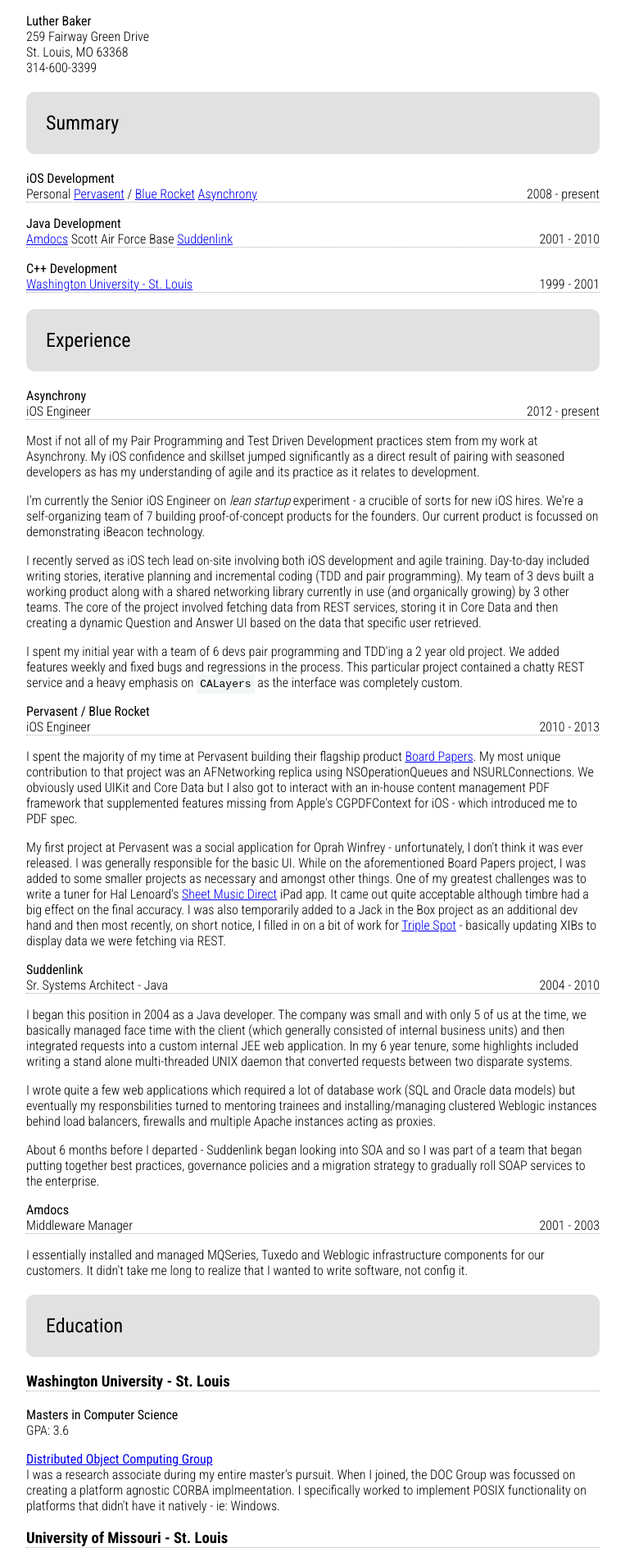
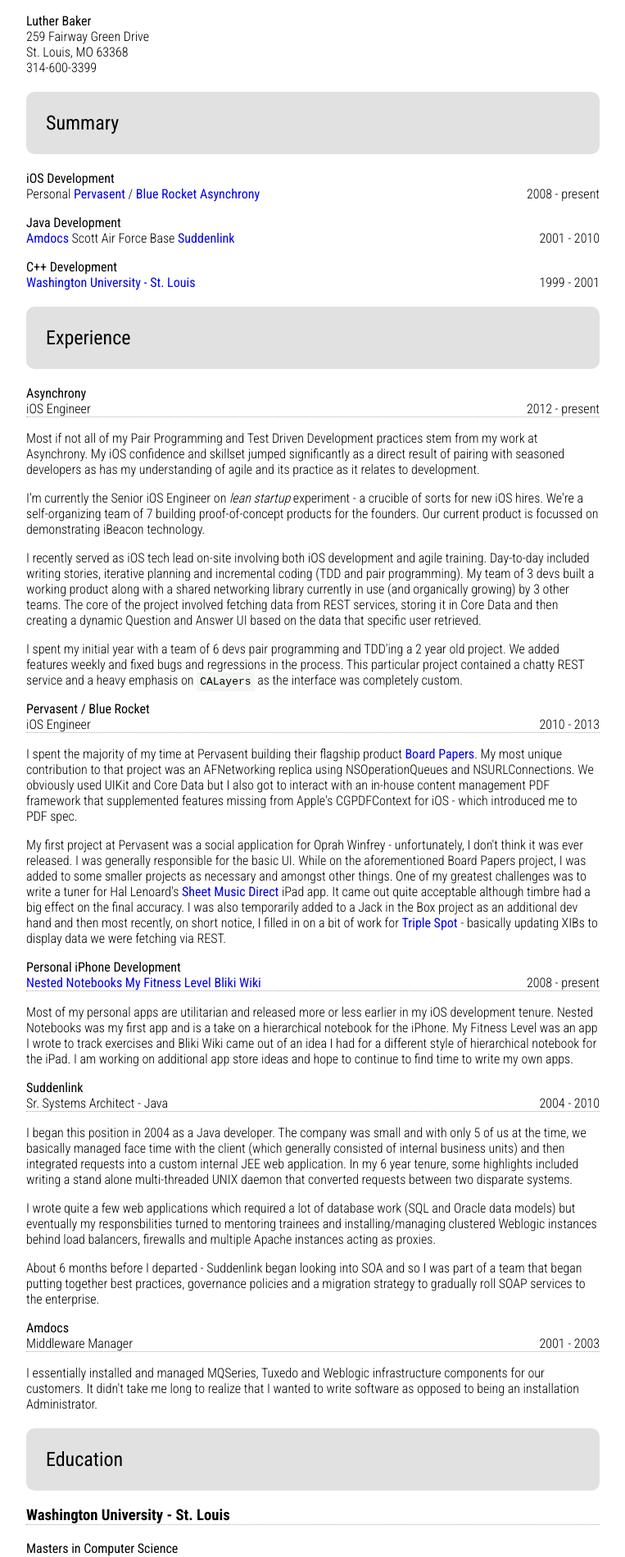
Before and after one commit to EffectiveProgramming-Forks/com.effectiveprogramming.luther, a Jekyll site: the page r.html, which Jekyll copies as it is, in a window 1280 px wide. Shown: the top 1899 px of the page at 82% size, without its empty margins (258-1021 px from the left). Built offline with Jekyll 4.4.1, drawn with Linux system fonts in a browser that asks for light colours; Markdown is read by kramdown in place of the engine named in the settings; some of the changed text lies outside the part shown.

Commit message:
Updated with app store apps.

```diff
--- a/r.html
+++ b/r.html
@@ -10,6 +10,13 @@
 			font-weight: 300;
 			margin: auto;
 			width: 700px;
+		}
+		a {
+			font-weight: 400;
+			text-decoration: none;
+		}
+		a:hover {
+			text-decoration: underline;
 		}
 		h2 {
 			background-color: #e1e1e1;
@@ -60,17 +67,17 @@
 		</div>
 		<div class="content">
 			<h2>Summary</h2>
-			<dl class="experience">
+			<dl>
 				<dt>iOS Development</dt>
 				<dd class="timeframe">2008 - present</dd>
 				<dd class="position">Personal <a href="http://www.pervasent.com/">Pervasent</a> &#x2f; <a href="http://bluerocket.us/">Blue Rocket</a> <a href="http://www.asynchrony.com/">Asynchrony</a></dd>
 			</dl>
-			<dl class="experience">
+			<dl>
 				<dt>Java Development</dt>
 				<dd class="timeframe">2001 - 2010</dd>
 				<dd class="position"><a href="http://www.amdocs.com/Pages/HomePage.aspx">Amdocs</a> Scott Air Force Base <a href="http://www.suddenlink.com/">Suddenlink</a></dd>
 			</dl>
-			<dl class="experience">
+			<dl>
 				<dt>C++ Development</dt>
 				<dd class="timeframe">1999 - 2001</dd>
 				<dd class="position"><a href="http://cse.wustl.edu/Pages/default.aspx">Washington University - St. Louis</a></dd>
@@ -96,6 +103,13 @@
 			<p>My first project at Pervasent was a social application for Oprah Winfrey - unfortunately, I don't think it was ever released. I was generally responsible for the basic UI. While on the aforementioned Board Papers project, I was added to some smaller projects as necessary and amongst other things. One of my greatest challenges was to write a tuner for Hal Lenoard's <a href="https://itunes.apple.com/us/app/sheet-music-direct-for-ipad/id455346511?mt=8">Sheet Music Direct</a> iPad app. It came out quite acceptable although timbre had a big effect on the final accuracy. I was also temporarily added to a Jack in the Box project as an additional dev hand and then most recently, on short notice, I filled in on a bit of work for <a href="https://www.triplespot.com/">Triple Spot</a> - basically updating XIBs to display data we were fetching via REST.</p>
 
 			<dl class="experience">
+				<dt>Personal iPhone Development</dt>
+				<dd class="timeframe">2008 - present</dd>
+				<dd class="position"><a href="https://itunes.apple.com/us/app/nested-notebooks/id373257869?mt=8">Nested Notebooks</a> <a href="https://itunes.apple.com/us/app/my-fitness-level/id394366354?mt=8">My Fitness Level</a> <a href="https://itunes.apple.com/us/app/bliki-wiki/id623149294?mt=8">Bliki Wiki</a></dd>
+			</dl>
+			<p>Most of my personal apps are utilitarian and released more or less earlier in my iOS development tenure. Nested Notebooks was my first app and is a take on a hierarchical notebook for the iPhone. My Fitness Level was an app I wrote to track exercises and Bliki Wiki came out of an idea I had for a different style of hierarchical notebook for the iPad. I am working on additional app store ideas and hope to continue to find time to write my own apps.</p>
+
+			<dl class="experience">
 				<dt>Suddenlink</dt>
 				<dd class="timeframe">2004 - 2010</dd>
 				<dd class="position">Sr. Systems Architect - Java</dd>
@@ -109,7 +123,7 @@
 				<dd class="timeframe">2001 - 2003</dd>
 				<dd class="position">Middleware Manager</dd>
 			</dl>
-			<p>I essentially installed and managed MQSeries, Tuxedo and Weblogic infrastructure components for our customers. It didn't take me long to realize that I wanted to write software, not config it.</p>
+			<p>I essentially installed and managed MQSeries, Tuxedo and Weblogic infrastructure components for our customers. It didn't take me long to realize that I wanted to write software as opposed to being an installation Administrator.</p>
 
 			<h2>Education</h2>
 
@@ -127,7 +141,7 @@
 			<dl>
 				<dt>Music Management - Bachelor of Arts, Minor Business Administration</dt>
 				<dd>Magna Cum Laude: 3.6</dd>
-				<dd>I played the piano and took business classes. I eventually went back to school for an Engineering degree. I was fortunate to receive at least one music scholarship each semester.</dd>
+				<dd>I majored in piano and took additional business classes and I was fortunate to receive at least one music scholarship each semester.</dd>
 			</dl>
 
 			<h2>Recreation</h2>
```
Also changed, not shown: other parts of r.html (+1 -1 lines).
